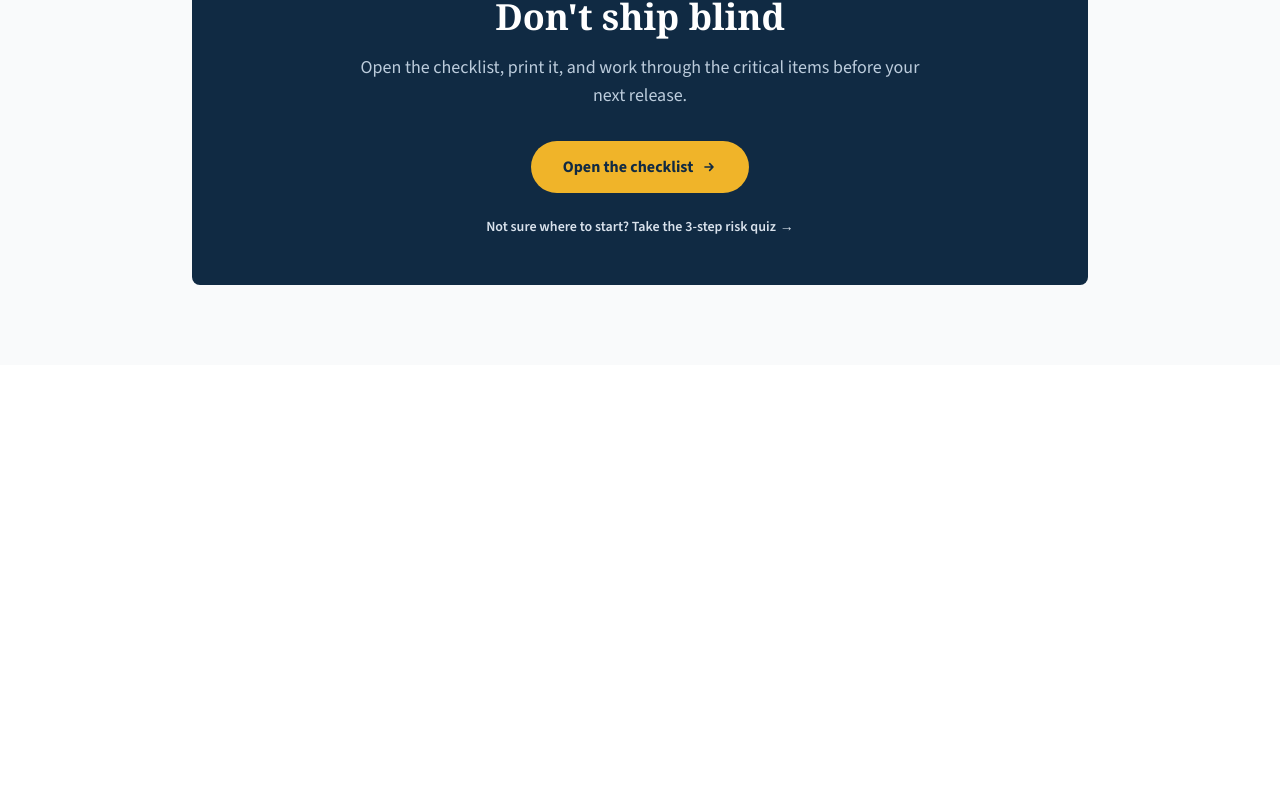
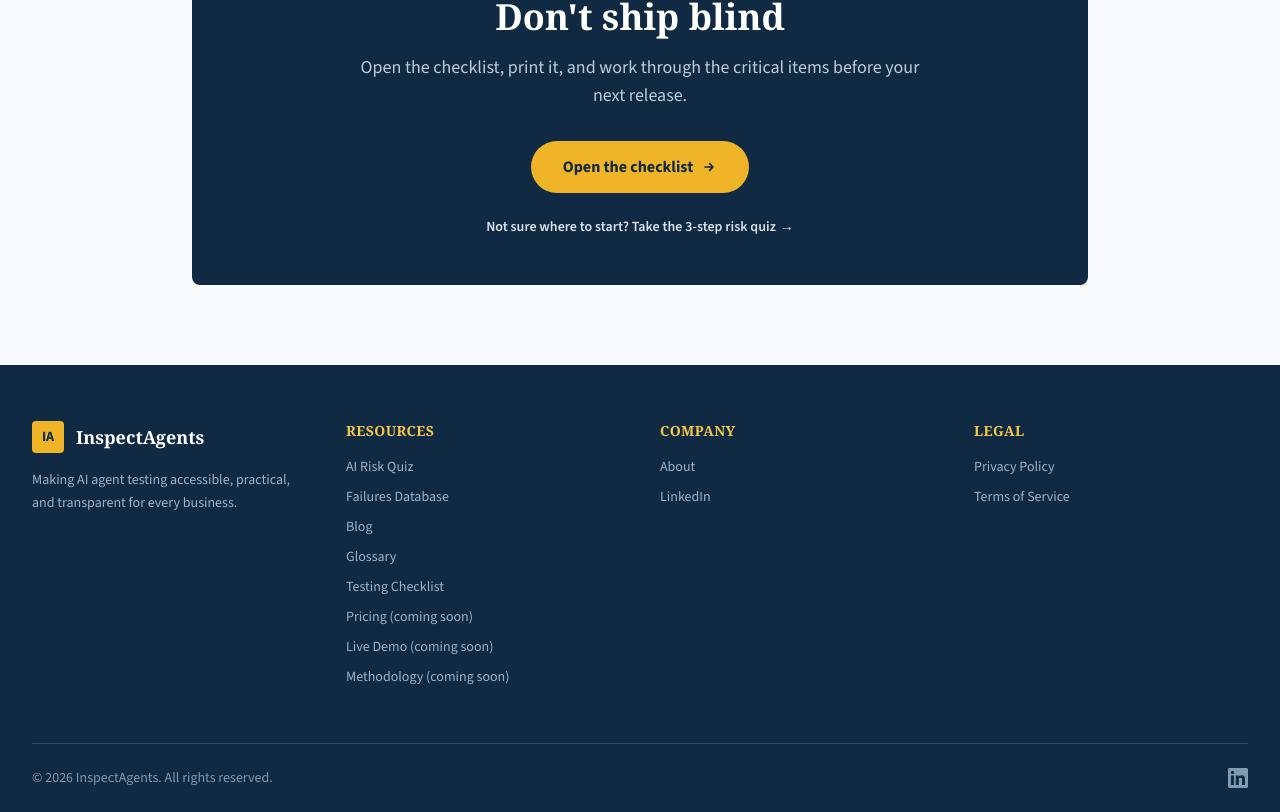
Before and after one commit to LeonMelamud/inspector-agents, a Next.js app: page /checklist in a window 1280 px wide. Shown: the part 3698-4510 px from the top of the page. Before the commit the page ends 4063 px from the top, so only its background shows below. Built offline with nearby package versions, Linux system fonts and the light colour scheme.

Commit message:
fix(checklist): keep the shared site footer after removing the page-local one

```diff
--- a/src/app/checklist/page.tsx
+++ b/src/app/checklist/page.tsx
@@ -1,5 +1,6 @@
 import type { Metadata } from 'next';
 import Link from 'next/link';
+import { Footer } from '@/components/sections/Footer';
 import { CHECKLIST_SECTIONS } from '@/lib/mcp/data/checklist';
 import {
   CHECKLIST_CRITICAL_COUNT,
@@ -261,6 +262,7 @@ export default function ChecklistPage() {
           </p>
         </section>
       </main>
+      <Footer />
     </div>
   );
 }
```
